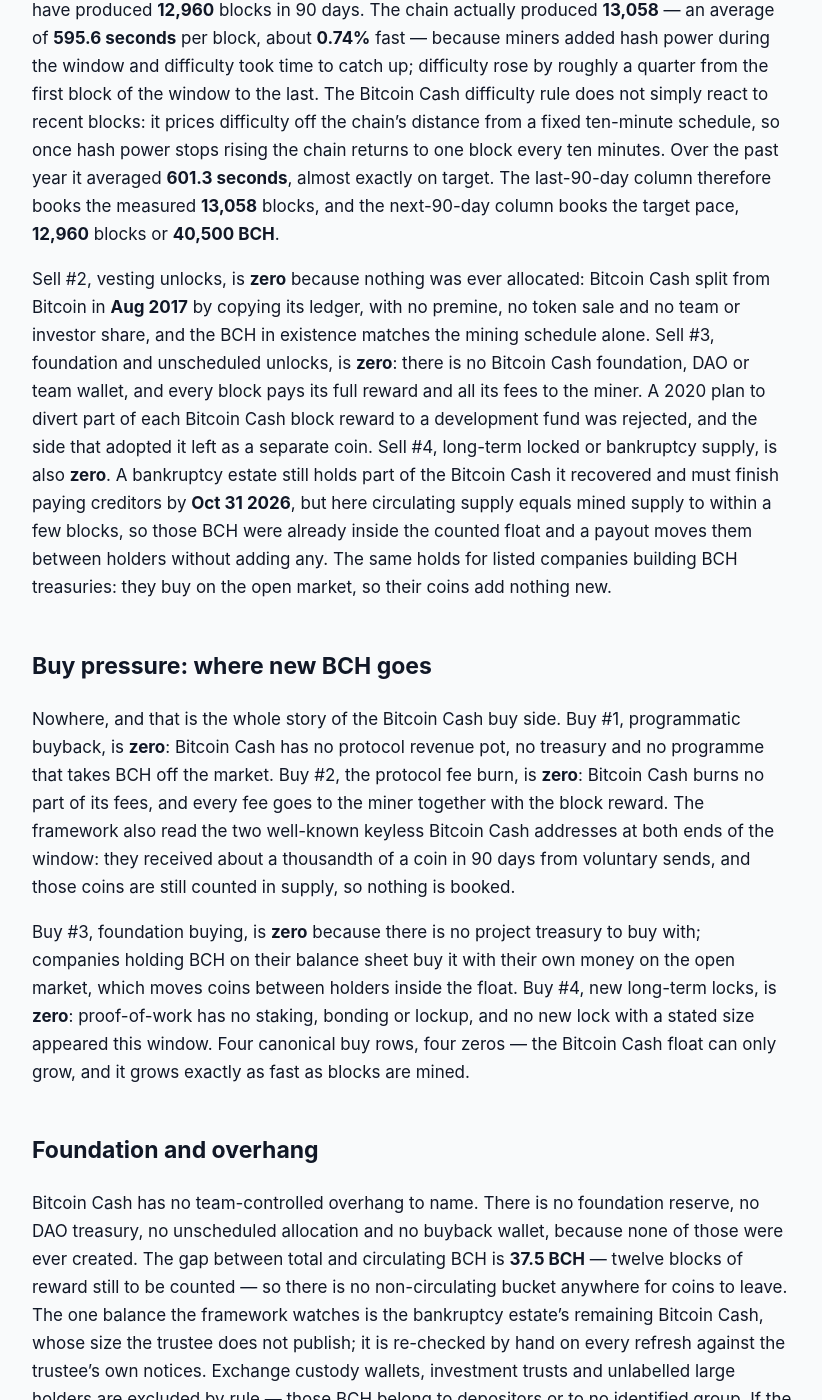
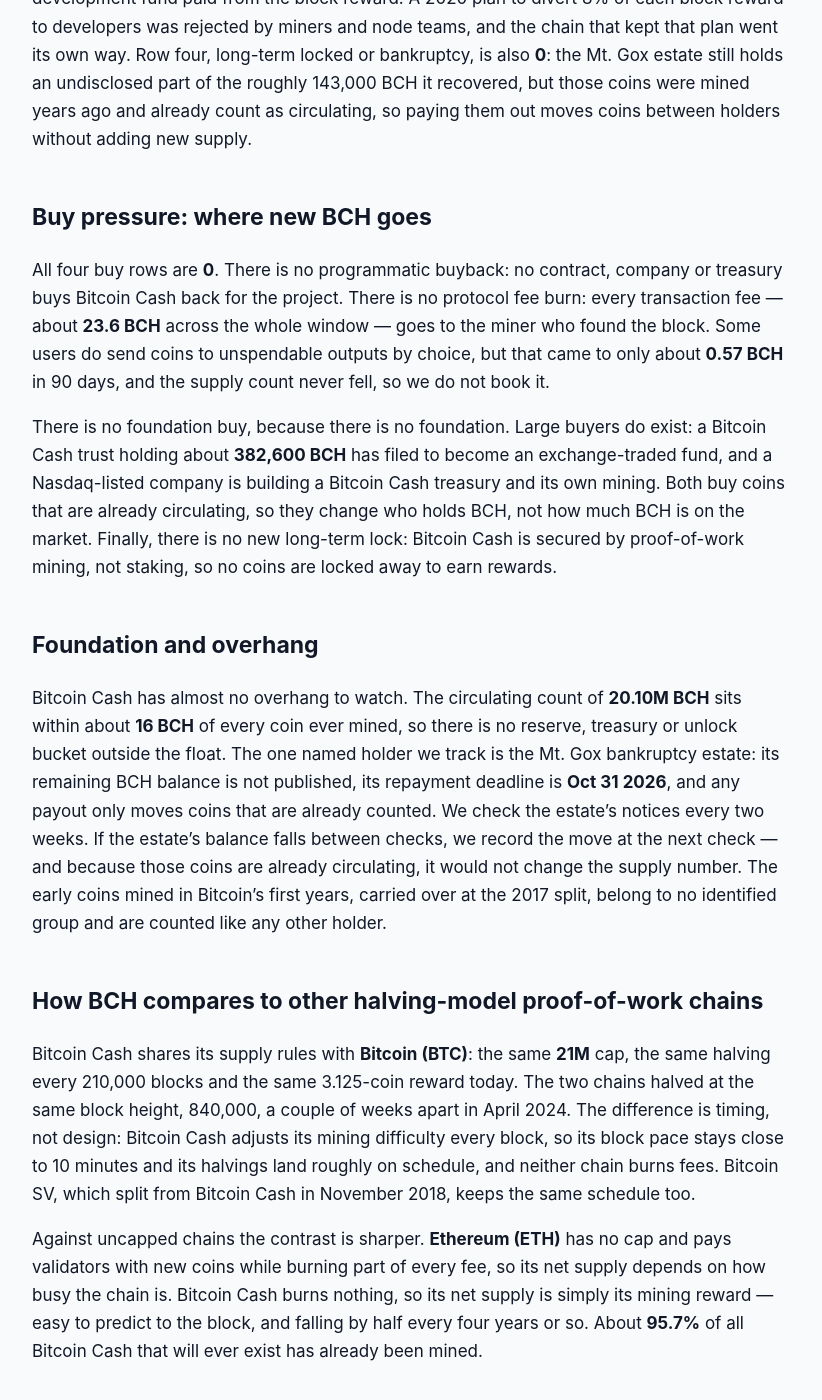
Before and after one commit to jeevansongmy-spec/mrnasdog-articles, a Jekyll site: the page built from crypto/bch-pressure-framework.md, in a window 1280 px wide and 1400 px high, scrolled down 1143 px. Shown: the whole window, without its empty margins (228-1050 px from the left). Built offline with Jekyll 4.4.1, drawn with Linux system fonts in a browser that asks for light colours; some of the changed text lies outside the part shown.

Commit message:
publish: crypto/bch-pressure-framework

```diff
--- a/crypto/bch-pressure-framework.md
+++ b/crypto/bch-pressure-framework.md
@@ -1,6 +1,6 @@
 ---
-title:         "BCH Inflation Analysis · September 2026 · Mixed flows, supply roughly steady"
-description:   "Mixed flows, supply roughly steady: Bitcoin Cash mined 40,806.25 BCH over 13,058 blocks in 90 days, with no buyback and no burn. Net +0.20%, monitor +0.19%."
+title:         "BCH Inflation Analysis · September 2026 · Mixed flows · supply roughly steady"
+description:   "BCH supply is roughly steady: 40.6K new BCH to miners in 90 days, no burn, no buyback, +0.20% net and the same next. 3.125 BCH a block, 21M cap, halving 2028."
 canonical_url: "https://mrnasdog.com/research/bch/inflation"
 tags:          ["crypto", "bch", "bitcoincash", "proofofwork"]
 published:     true
@@ -8,46 +8,46 @@ published:     true
 
 *Originally published at [https://mrnasdog.com/research/bch/inflation](https://mrnasdog.com/research/bch/inflation)*
 
-# BCH Inflation Analysis · September 2026 · Mixed flows, supply roughly steady
+# BCH Inflation Analysis · September 2026 · Mixed flows · supply roughly steady
 
-BCH, the coin mined on the Bitcoin Cash proof-of-work chain, gets all of its new supply from one place: the block reward, a fixed **3.125 BCH** per block under a **21M** cap. Over the last 90 days **13,058** Bitcoin Cash blocks were mined, adding **40,806.25 BCH**, while nothing on the buy side took a single BCH back — no buyback, no fee burn, no staking lock. The MrNasdog Pressure Framework therefore reads BCH at **+0.20% net** over the last 90 days against a supply-monitor reading of **+0.19%**, a gap of **0.02 percentage points**. Bitcoin Cash supply grows slowly and on a known schedule toward its cap, with about **96%** already mined and the next halving around **April 2028**.
+**Bitcoin Cash (BCH)** is mildly inflationary, and only in one way: every new block pays its miner **3.125 BCH**, which added **40,609 BCH** in the 90 days to Sep 29 2026, a net supply change of **+0.20%**. Nothing leaves the float — Bitcoin Cash has **no burn**, no buyback and no staking lock — and the hard cap of **21M BCH** with a halving every 210,000 blocks means the next cut, to 1.5625 BCH, arrives around **April 2028**.
 
 ## The verdict, in one paragraph
 
-For the 90-day window ending **Sep 24 2026**, the Pressure Framework reads **BCH at +0.20% net**: the sell side added **40,806.25 BCH** of mined coins against a circulating supply of **20.09M BCH**, and the buy side removed **zero**. The independent supply monitor reads the realised 90-day change at **+0.19%**. The gap is **0.02 percentage points**, far inside the framework's half-point tolerance, so BCH ships with **no data-conflict flag**. The forward column also reads **+0.20%** — **40,500 BCH** at the chain's target pace of one block every ten minutes — because no halving and no other supply event falls in the next 90 days. The label for BCH is **slowly inflationary on a fixed mining schedule**: a capped proof-of-work coin whose float grows by the block reward and by nothing else.
+Our reading of Bitcoin Cash for the last 90 days is **+0.20%**: **40,609 BCH** of new mining rewards against **0 BCH** taken out, on a circulating supply of **20.10M BCH**. The next 90 days read the same **+0.20%**, because the block reward does not change until the next halving. Our supply monitor, which tracks the classified supply count day by day, reads **+0.24%** over its own 90 days — a gap of **0.04 percentage points**, well inside our 0.5-point tolerance, so no warning chip is shown. BCH is a **quiet, fixed-schedule mining chain**: small, predictable new supply and no mechanism that removes any.
 
 ## Sell pressure: where new BCH comes from
 
-All of it comes from mining. Sell #1, protocol inflation, is **40,806.25 BCH** over the window: every Bitcoin Cash block pays its miner a fixed **3.125 BCH** subsidy, and the framework read the subsidy and fees of every one of the **13,058** blocks between Jun 26 2026 and Sep 24 2026 rather than assuming a block count. The Bitcoin Cash subsidy halves every **210,000** blocks; the last halving was in 2024 and the next falls at block **1,050,000**, about **80,000** blocks away, which puts it around **April 2028** — well outside the next 90 days.
+Row one, protocol inflation, is the only row with a number in it. Bitcoin Cash pays each block's miner a fixed subsidy of **3.125 BCH**, a rate set by the halving at block 840,000 in April 2024. We counted every block in the window: **12,995 blocks** between Jul 1 2026 and Sep 29 2026, about one every 9 minutes 58 seconds, a touch faster than the 10-minute target. That paid miners **40,609 BCH**, about **451 BCH a day**. Two separate block records agreed on the count, and the sum of every block's new coins matched the fixed schedule to a single satoshi. Because the reward is paid per block, a slightly faster chain pays slightly more — but the gap between this window and an exact 10-minute pace is only about 35 blocks, or 109 BCH.
 
-The block count deserves a sentence, because it is where a proof-of-work reading usually goes wrong. Bitcoin Cash targets one block every ten minutes, or **144** a day, which would have produced **12,960** blocks in 90 days. The chain actually produced **13,058** — an average of **595.6 seconds** per block, about **0.74%** fast — because miners added hash power during the window and difficulty took time to catch up; difficulty rose by roughly a quarter from the first block of the window to the last. The Bitcoin Cash difficulty rule does not simply react to recent blocks: it prices difficulty off the chain's distance from a fixed ten-minute schedule, so once hash power stops rising the chain returns to one block every ten minutes. Over the past year it averaged **601.3 seconds**, almost exactly on target. The last-90-day column therefore books the measured **13,058** blocks, and the next-90-day column books the target pace, **12,960** blocks or **40,500 BCH**.
+Row two, vesting unlocks, is **0**. Bitcoin Cash split from Bitcoin on Aug 1 2017 by copying the old ledger. There was no token sale, no team allocation and no investor round, so no Bitcoin Cash sits in a vesting contract waiting to open.
 
-Sell #2, vesting unlocks, is **zero** because nothing was ever allocated: Bitcoin Cash split from Bitcoin in **Aug 2017** by copying its ledger, with no premine, no token sale and no team or investor share, and the BCH in existence matches the mining schedule alone. Sell #3, foundation and unscheduled unlocks, is **zero**: there is no Bitcoin Cash foundation, DAO or team wallet, and every block pays its full reward and all its fees to the miner. A 2020 plan to divert part of each Bitcoin Cash block reward to a development fund was rejected, and the side that adopted it left as a separate coin. Sell #4, long-term locked or bankruptcy supply, is also **zero**. A bankruptcy estate still holds part of the Bitcoin Cash it recovered and must finish paying creditors by **Oct 31 2026**, but here circulating supply equals mined supply to within a few blocks, so those BCH were already inside the counted float and a payout moves them between holders without adding any. The same holds for listed companies building BCH treasuries: they buy on the open market, so their coins add nothing new.
+Row three, foundation and unscheduled unlocks, is **0**. Bitcoin Cash has no foundation and no development fund paid from the block reward. A 2020 plan to divert 8% of each block reward to developers was rejected by miners and node teams, and the chain that kept that plan went its own way. Row four, long-term locked or bankruptcy, is also **0**: the Mt. Gox estate still holds an undisclosed part of the roughly 143,000 BCH it recovered, but those coins were mined years ago and already count as circulating, so paying them out moves coins between holders without adding new supply.
 
 ## Buy pressure: where new BCH goes
 
-Nowhere, and that is the whole story of the Bitcoin Cash buy side. Buy #1, programmatic buyback, is **zero**: Bitcoin Cash has no protocol revenue pot, no treasury and no programme that takes BCH off the market. Buy #2, the protocol fee burn, is **zero**: Bitcoin Cash burns no part of its fees, and every fee goes to the miner together with the block reward. The framework also read the two well-known keyless Bitcoin Cash addresses at both ends of the window: they received about a thousandth of a coin in 90 days from voluntary sends, and those coins are still counted in supply, so nothing is booked.
+All four buy rows are **0**. There is no programmatic buyback: no contract, company or treasury buys Bitcoin Cash back for the project. There is no protocol fee burn: every transaction fee — about **23.6 BCH** across the whole window — goes to the miner who found the block. Some users do send coins to unspendable outputs by choice, but that came to only about **0.57 BCH** in 90 days, and the supply count never fell, so we do not book it.
 
-Buy #3, foundation buying, is **zero** because there is no project treasury to buy with; companies holding BCH on their balance sheet buy it with their own money on the open market, which moves coins between holders inside the float. Buy #4, new long-term locks, is **zero**: proof-of-work has no staking, bonding or lockup, and no new lock with a stated size appeared this window. Four canonical buy rows, four zeros — the Bitcoin Cash float can only grow, and it grows exactly as fast as blocks are mined.
+There is no foundation buy, because there is no foundation. Large buyers do exist: a Bitcoin Cash trust holding about **382,600 BCH** has filed to become an exchange-traded fund, and a Nasdaq-listed company is building a Bitcoin Cash treasury and its own mining. Both buy coins that are already circulating, so they change who holds BCH, not how much BCH is on the market. Finally, there is no new long-term lock: Bitcoin Cash is secured by proof-of-work mining, not staking, so no coins are locked away to earn rewards.
 
 ## Foundation and overhang
 
-Bitcoin Cash has no team-controlled overhang to name. There is no foundation reserve, no DAO treasury, no unscheduled allocation and no buyback wallet, because none of those were ever created. The gap between total and circulating BCH is **37.5 BCH** — twelve blocks of reward still to be counted — so there is no non-circulating bucket anywhere for coins to leave. The one balance the framework watches is the bankruptcy estate's remaining Bitcoin Cash, whose size the trustee does not publish; it is re-checked by hand on every refresh against the trustee's own notices. Exchange custody wallets, investment trusts and unlabelled large holders are excluded by rule — those BCH belong to depositors or to no identified group. If the estate's balance falls between refreshes, the outflow enters Sell #4 at the next refresh, where it is booked as zero new supply for as long as those coins sit inside the counted float.
+Bitcoin Cash has almost no overhang to watch. The circulating count of **20.10M BCH** sits within about **16 BCH** of every coin ever mined, so there is no reserve, treasury or unlock bucket outside the float. The one named holder we track is the Mt. Gox bankruptcy estate: its remaining BCH balance is not published, its repayment deadline is **Oct 31 2026**, and any payout only moves coins that are already counted. We check the estate's notices every two weeks. If the estate's balance falls between checks, we record the move at the next check — and because those coins are already circulating, it would not change the supply number. The early coins mined in Bitcoin's first years, carried over at the 2017 split, belong to no identified group and are counted like any other holder.
 
-## How BCH compares to other proof-of-work payment coins
+## How BCH compares to other halving-model proof-of-work chains
 
-BCH belongs to the family of capped proof-of-work coins that copy Bitcoin's monetary schedule, and against that family its supply mechanism is almost identical. Bitcoin Cash and Bitcoin share the same 21M cap, the same 210,000-block halving interval and, today, the same **3.125**-coin block subsidy, so both issue on the same curve and both reach it through mining alone. What separates Bitcoin Cash on supply is the difficulty rule: Bitcoin retargets every 2,016 blocks and can drift off schedule for weeks, while Bitcoin Cash re-anchors to a fixed ten-minute clock continuously, which is why a burst of hash power moved its block count by well under one percent. Against uncapped proof-of-work coins that pay a flat reward forever, BCH differs in direction of travel — its issuance halves toward zero, while theirs never stops.
+Bitcoin Cash shares its supply rules with **Bitcoin (BTC)**: the same **21M** cap, the same halving every 210,000 blocks and the same 3.125-coin reward today. The two chains halved at the same block height, 840,000, a couple of weeks apart in April 2024. The difference is timing, not design: Bitcoin Cash adjusts its mining difficulty every block, so its block pace stays close to 10 minutes and its halvings land roughly on schedule, and neither chain burns fees. Bitcoin SV, which split from Bitcoin Cash in November 2018, keeps the same schedule too.
 
-Against smart-contract chains, the contrast is on the buy side. Many proof-of-stake chains pay validators in new coins and burn part of every fee, so their float can shrink in busy periods; Bitcoin Cash has neither a staking reward nor a fee burn, so its net reading is simply its mining rate. Fees play no part in Bitcoin Cash supply: they neither burn BCH nor replace the block reward, and until the reward halves again they stay a small addition to what miners earn. Against Bitcoin itself, the practical supply difference is therefore close to nil — both coins add the same reward per block, so both floats grow at roughly the same pace each quarter.
+Against uncapped chains the contrast is sharper. **Ethereum (ETH)** has no cap and pays validators with new coins while burning part of every fee, so its net supply depends on how busy the chain is. Bitcoin Cash burns nothing, so its net supply is simply its mining reward — easy to predict to the block, and falling by half every four years or so. About **95.7%** of all Bitcoin Cash that will ever exist has already been mined.
 
 ## What to watch in the next 90 days
 
-First, hash power: the forward reading assumes the Bitcoin Cash chain returns to one block every ten minutes, and another rise in hash power as large as this window's — about a quarter — would add roughly **100** extra blocks, or about **300 BCH** above the booked **40,500 BCH**. Second, **Oct 31 2026** is the deadline for the bankruptcy estate to finish repaying creditors; any Bitcoin Cash it releases is already inside the counted float and would not change the net. Third, **Nov 15 2026** is the lock-in date for the May 2027 Bitcoin Cash upgrade; one candidate proposal would shorten the block interval, and the thing to check is that any version adopted scales the block reward down in step so that BCH issued per day stays the same. Fourth, Bitcoin Cash futures planned to start on a major US derivatives exchange on **Oct 19 2026** and a planned exchange listing of an existing Bitcoin Cash trust change who holds BCH, not how many exist.
+**Oct 19 2026:** the planned start of Bitcoin Cash futures on a major US futures exchange, still subject to regulatory review — a demand event that changes no supply. **Oct 31 2026:** the Mt. Gox repayment deadline; any BCH paid to creditors is already circulating, so our number would not move. **Nov 15 2026:** the lock-in date for the May 2027 Bitcoin Cash upgrade; the ideas under discussion include faster blocks, which would split the same reward across more blocks rather than add new coins. The trust's exchange-traded fund filing is also still waiting on approval, with no date set.
 
 ## Summary
 
-The MrNasdog Pressure Framework reads BCH at **+0.20% net** over the trailing 90 days and **+0.20%** over the next 90, with a buy side that is zero across all four canonical rows. The structural mechanism is a capped proof-of-work coin whose only source of new BCH is a fixed **3.125 BCH** block reward, measured this window at **40,806.25 BCH** over **13,058** blocks, with no burn, no buyback and no lock to offset it. The key risk to the reading is small and mechanical — sustained hash-power growth adds blocks faster than the ten-minute target — and a future upgrade that changed the block interval without re-scaling the reward. The ceiling is the **21M BCH** cap: about **96%** is already mined, and the next halving around **April 2028** cuts the pace in half again.
+Bitcoin Cash grows its supply by about **0.20% every 90 days**, entirely through the **3.125 BCH** block reward paid to miners, with nothing burned, bought back or locked. There is no vesting, no foundation and no reserve outside the float, so the only real risk to the reading is a change to the block schedule itself, which would need a network upgrade. The **21M BCH** cap and the next halving around **April 2028** set a hard ceiling on how much new BCH can ever reach the market.
 
 ---
 
-*MrNasdog Pressure Framework analysis of BCH, Metric 1 — Inflation. Data + explanation only. Not financial advice. Updated Sep 24 2026.*
+*MrNasdog Pressure Framework analysis of BCH, Metric 1 — Inflation. Data + explanation only. Not financial advice. Checked Sep 29 2026.*
```
